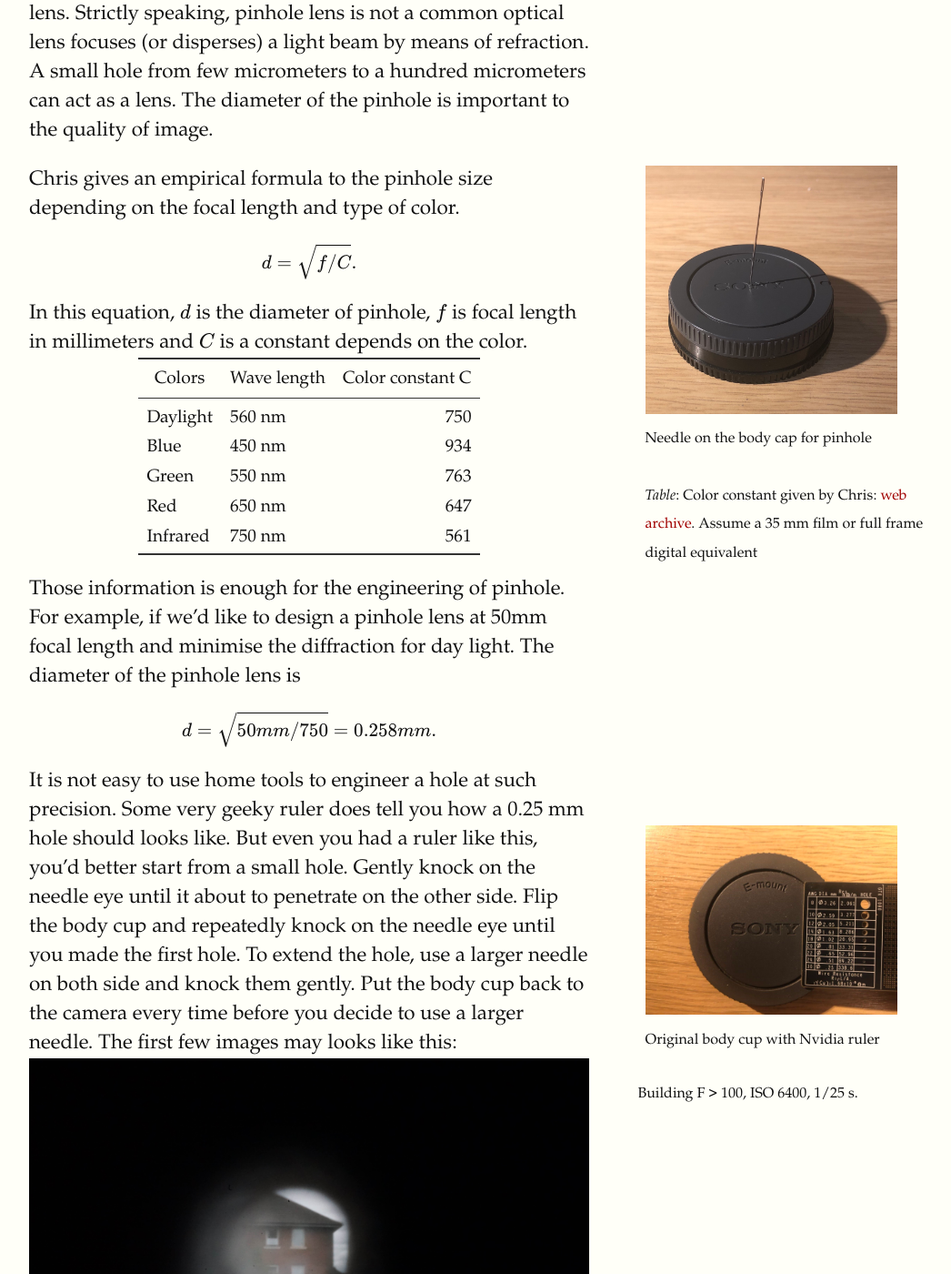
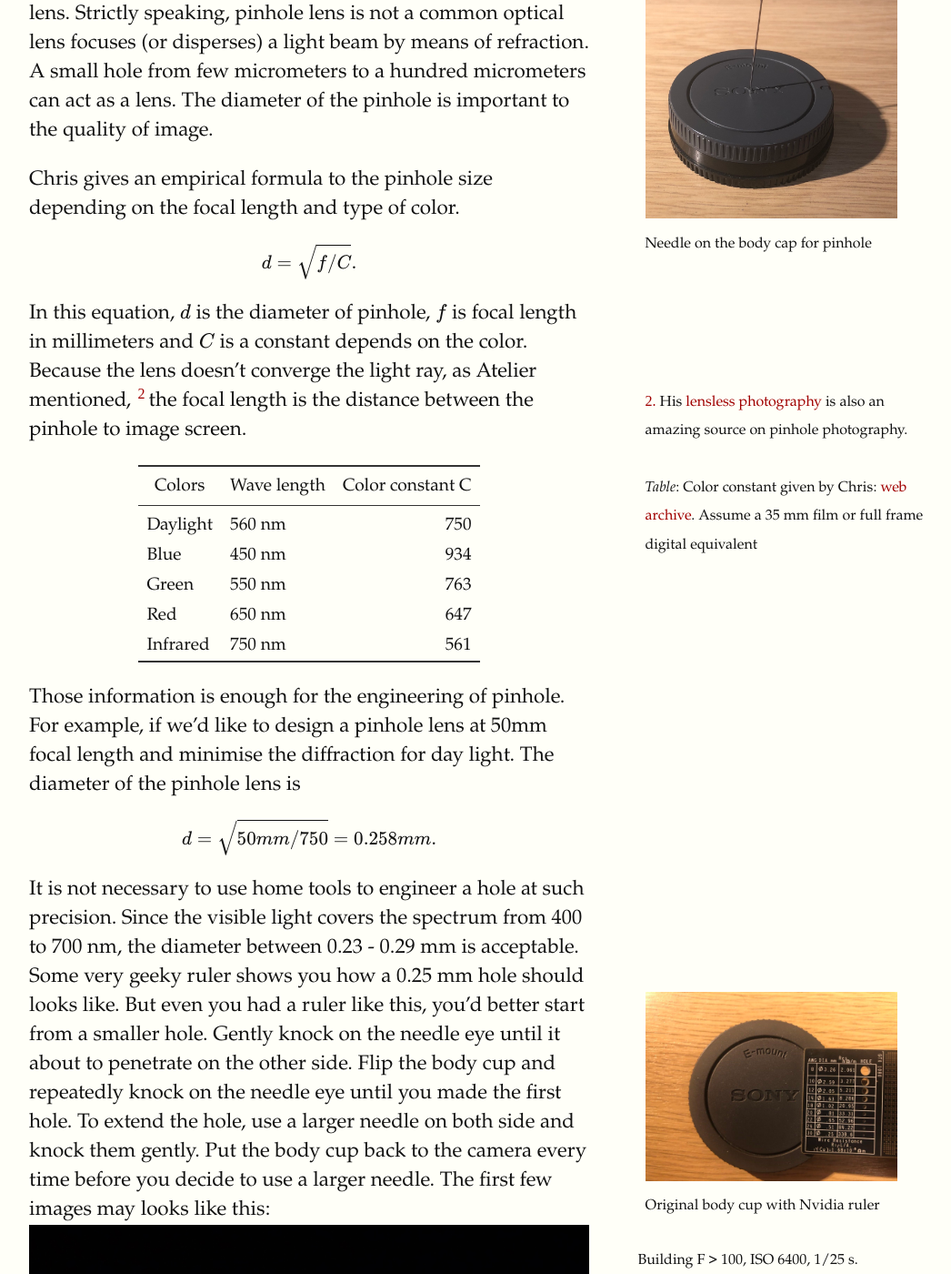
Before and after one commit to tsaoyu/blog, a Jekyll site: the page built from _posts/2018-09-19-pinhole-photography.md, in a window 1280 px wide and 1400 px high, scrolled down 1905 px. Shown: the whole window at 91% size, without its empty margins (128-1174 px from the left). Built offline with Jekyll 4.4.1, drawn with Linux system fonts in a browser that asks for light colours; formulas are drawn with MathJax 3; some of the changed text lies outside the part shown.

Commit message:
push this

```diff
--- a/_posts/2018-09-19-pinhole-photography.md
+++ b/_posts/2018-09-19-pinhole-photography.md
@@ -31,18 +31,20 @@ However, the blurry and unsaturated flavour makes it creamy and even dreamy.
 I guess that is the reason why it is accepted as an alternative photography.
 
 ## Engineering a pinhole
+{% marginfigure 'mf-id-1' 'assets/img/pinhole_photos/first_pinhole.JPG' 'Needle on the body cap for pinhole'%}
+
 You could drill a hole on the body cap to get your first pinhole lens.
 Strictly speaking, pinhole lens is not a common optical lens focuses (or disperses) a light beam by means of refraction.
 A small hole from few micrometers to a hundred micrometers can act as a lens.
 The diameter of the pinhole is important to the quality of image.
 
-{% marginfigure 'mf-id-1' 'assets/img/pinhole_photos/first_pinhole.JPG' 'Needle on the body cap for pinhole'%}
-
 Chris gives an empirical formula to the pinhole size depending on the focal length and type of color.
 
 {% math %}{d = \sqrt{f/C}}.{% endmath %}
 
-In this equation, {% m %}d{% em %} is the diameter of pinhole, {% m %}f{% em %} is focal length in millimeters and {% m %}C{% em %}  is a constant depends on the color.
+In this equation, {% m %}d{% em %} is the diameter of pinhole, {% m %}f{% em %} is focal length in millimeters and {% m %}C{% em %}  is a constant depends on the color. Because the lens doesn't converge the light ray, as Atelier mentioned, {% sidenote 'two' 'His [lensless photography](http://atelier.bonryu.com/en/welcome/lensless/phphoto-l/ph_outline/) is also an amazing source on pinhole photography. '%} the focal length is the distance between the pinhole to image screen.
+
+
 {% marginnote 'table-1-id' '*Table*: Color constant given by Chris: [web archive](http://web.archive.org/web/20170320200327/http://pinhole.stanford.edu/pinholemath.htm). Assume a 35 mm film or full frame digital equivalent' %}
 
 <div class="table-wrapper">
@@ -66,10 +68,11 @@ The diameter of the pinhole lens is
 
 {% math %}{d = \sqrt{50 mm/750} = 0.258 mm}.{% endmath %}
 
-It is not easy to use home tools to engineer a hole at such precision.
-Some very geeky ruler does tell you how a 0.25 mm hole should looks like.
+It is not necessary to use home tools to engineer a hole at such precision.
+Since the visible light covers the spectrum from 400 to 700 nm, the diameter between 0.23 - 0.29 mm is acceptable.
+Some very geeky ruler shows you how a 0.25 mm hole should looks like.
 {% marginfigure 'mf-id-1' 'assets/img/pinhole_photos/with_ruler.jpeg' 'Original body cup with Nvidia ruler'%}
-But even you had a ruler like this, you'd better start from a small hole.
+But even you had a ruler like this, you'd better start from a smaller hole.
 Gently knock on the needle eye until it about to penetrate on the other side.
 Flip the body cup and repeatedly knock on the needle eye until you made the first hole.
 To extend the hole, use a larger needle on both side and knock them gently.
@@ -104,8 +107,9 @@ Use the blower to clean the sensor if you mind those shown in red boxes.
 {% maincolumn  'assets/img/pinhole_photos/Seagull1.jpg' 'Seagull   F > 100, ISO 6400, 1/25 s. Wiping your screen now? This was just dust on the sensor.'%}
 
 Another tip is to use your hand to shield sun light if the diffraction distract the main object in the view.
-{% marginfigure 'mf-id-3' 'assets/img/pinhole_photos/diffraction.gif' 'Diffraction of the sun'%}
+{% marginfigure 'mf-id-3' 'assets/img/pinhole_photos/diffraction.gif' 'Diffraction due to the sun'%}
 
 ## History of pinhole
 
 There is an argument between who first discovered the pinhole effect.
+Aristotle
```
